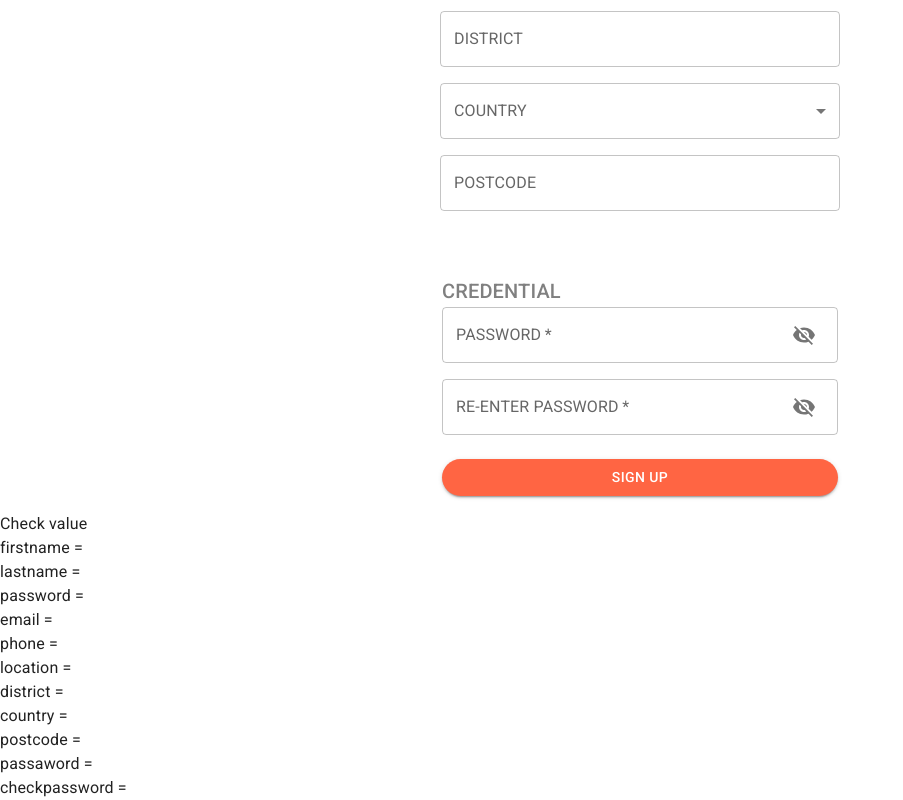
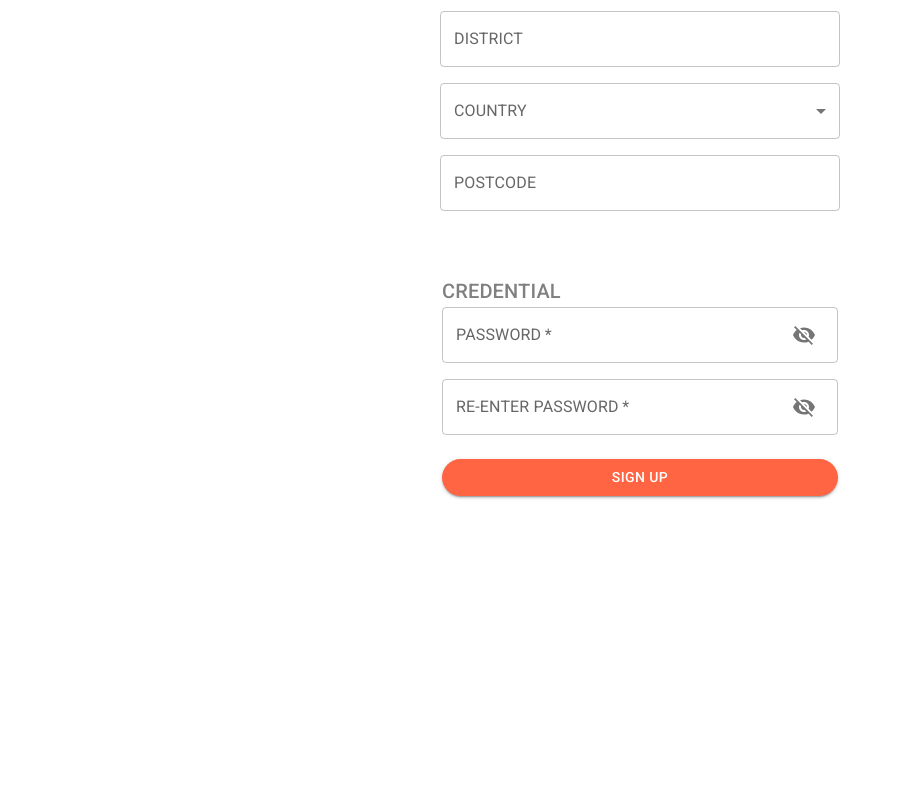
Before and after one commit to PleumjaiOfficial/E-Commerce_OnlineDrugstore-UI, a React (Create React App) app in the folder sukhaphala-drugstore/: page /Register in a window 1280 px wide. Shown: the part 623-1423 px from the top of the page, without its empty margins (0-903 px from the left). After the commit the page ends 1135 px from the top, so only its background shows below. Built offline with nearby package versions, Linux system fonts and the light colour scheme.

Commit message:
add more comment in pages

```diff
--- a/sukhaphala-drugstore/src/components/HeroSection/HeroSection.module.css
+++ b/sukhaphala-drugstore/src/components/HeroSection/HeroSection.module.css
@@ -8,7 +8,7 @@
 
 .background-img {
   width: 100%;
-  height: 700px;
+  height: 850px;
   object-fit: cover;
   object-position: 0% 1%;
 }
--- a/sukhaphala-drugstore/src/pages/AdminEditShop/AdminEditShop.js
+++ b/sukhaphala-drugstore/src/pages/AdminEditShop/AdminEditShop.js
@@ -1,6 +1,5 @@
 import React, { useEffect, useState, useRef } from 'react'
-import { useParams } from "react-router-dom";
-import { NavLink } from 'react-router-dom';
+import { useParams,NavLink,Redirect } from "react-router-dom";
 import axios from 'axios';
 import TextField from '@mui/material/TextField';
 import InputAdornment from '@mui/material/InputAdornment';
@@ -11,9 +10,10 @@ import HealthGoal from '../../components/HealthGoal/HealthGoal';
 import Footer from '../../components/Footer/Footer';
 import InfoModal from '../../components/InfoModal/InfoModal';
 import ConfirmModal from '../../components/ConfirmModal/ConfirmModal';
-import { Redirect } from 'react-router-dom';
 
 export const AdminEditShop = () => {
+
+  //state for modal
   const [openInfoEdit, setOpenInfoEdit] = useState(false);
   const [infoModalEdit, setInfoModalEdit] = useState({
     status: '',
@@ -91,8 +91,9 @@ export const AdminEditShop = () => {
     setOpenConfirmDel(true);
   }
 
+  //delete product if user confirm
   const handleDeleteProduct = () => {
-    // delProduct();
+    //close confirm modal
     handleCloseConfirmDel();
     axios.delete('http://localhost:5000/products/' + id, { withCredentials: true })
     .then(res => {
@@ -104,7 +105,6 @@ export const AdminEditShop = () => {
 
   const { id } = useParams();
   const [data, setData] = useState([]);
-  const [healthgoals, setHealthGoals] = useState([]);
   const [loading, setLoading] = useState(true);
 
   // Initial state of product that want to edit
--- a/sukhaphala-drugstore/src/pages/AdminShop/AdminShop.js
+++ b/sukhaphala-drugstore/src/pages/AdminShop/AdminShop.js
@@ -1,5 +1,5 @@
 import React, { useEffect, useState } from 'react';
-import Axios from 'axios';
+import axios from 'axios';
 import Navbar from '../../components/Navbar/Navbar';
 import image from '../../image/HeaderBackground.jpg';
 import Sidebar from '../../components/Sidebar/Sidebar';
@@ -9,13 +9,15 @@ import Footer from '../../components/Footer/Footer';
 
 export const AdminShop = () => {
 
+  //state for data
   const [data, setData] = useState([]);
 
+
+  //get data from API
   useEffect(() => {
-    Axios.get('http://localhost:5000/products')
+    axios.get('http://localhost:5000/products')
       .then(res => {
-        console.log(res)
-        setData(res.data)
+        setData(res.data) //if get success set ti state Data
       })
       .catch(err => {
         console.log(err)
@@ -40,6 +42,7 @@ export const AdminShop = () => {
         </div>
         <div className={classes["shop-product"]}>
           {
+            // map data state that geted from API
             data.map(i=>(
               <Product
                 id={i._id}
--- a/sukhaphala-drugstore/src/pages/Cart/Cart.js
+++ b/sukhaphala-drugstore/src/pages/Cart/Cart.js
@@ -1,4 +1,4 @@
-import React, { useEffect, useState } from 'react';
+import React from 'react';
 import Navbar from '../../components/Navbar/Navbar';
 import classes from './Cart.module.css';
 import Billing from '../../components/Billing/Billing';
--- a/sukhaphala-drugstore/src/pages/Home/Home.js
+++ b/sukhaphala-drugstore/src/pages/Home/Home.js
@@ -1,13 +1,11 @@
 import HeroSection from '../../components/HeroSection/HeroSection';
 import Navbar from '../../components/Navbar/Navbar';
-import Footer from '../../components/Footer/Footer';
 
 const Home = () => {
     return (
         <>
             <Navbar />
             <HeroSection />
-            <Footer />
         </>
     )
 }
--- a/sukhaphala-drugstore/src/pages/Register/Register.js
+++ b/sukhaphala-drugstore/src/pages/Register/Register.js
@@ -17,10 +17,9 @@ import InputAdornment from '@mui/material/InputAdornment';
 import Visibility from '@mui/icons-material/Visibility';
 import VisibilityOff from '@mui/icons-material/VisibilityOff';
 import Navbar from '../../components/Navbar/Navbar';
-import DrugVdo from '../../Video/vdo-regis.mp4';
 import InfoModal from '../../components/InfoModal/InfoModal';
 
-
+// theme for use on material UI
 const theme = createTheme({
   palette: {
     standard: {
@@ -32,19 +31,20 @@ const theme = createTheme({
 
 const Register = () =>  {
 
+  //state of basic information
   const [basicInfo,setBasicInfo] = useState({
     firstname:'',
     lastname: '',
     email:    '',
     phone:    '',
   })
+  //state error case of basic information
   const [firstnameError,setFirstnameError] = useState(false)
   const [lastnameError,setLastnameError] = useState(false)
   const [emailError,setEmailError] = useState(false)
   const [phoneError,setPhoneError] = useState(false)
-  const [phoneErrorFormat,setPhoneErrorFormat] = useState(false)
 
-
+  //state of address information
   const [address,setAddress] = useState({
     location: '',
     district: '',
@@ -52,13 +52,14 @@ const Register = () =>  {
     postcode: '',
   });
 
+  //state of credential
   const [credential,setCredential] = useState({
     password: '',
     re_password: '',
   });
+  //state error case of credential
   const [passwordError,setPasswordError] = useState(false)
   const [rePasswordError,setRePasswordError] = useState(false)
-
 
   //state of modal: false -> close modal, true -> open modal
   const [ openInfo, setOpenInfo ] = useState(false);
@@ -84,10 +85,11 @@ const Register = () =>  {
 
   const handleSubmit = () => {
 
+    //check basic-info error
+    //first all of textboxs are require
+    //if null, will set state error 'true'
 
-
-    //check basic-info error
-    var mailformat = /^\w+([\.-]?\w+)*@\w+([\.-]?\w+)*(\.\w{2,3})+$/;
+    var mailformat = /^\w+([\.-]?\w+)*@\w+([\.-]?\w+)*(\.\w{2,3})+$/; //correct format of email
     if(basicInfo.firstname == ''){
       setFirstnameError(true)
     } else {setFirstnameError(false)}
@@ -96,7 +98,7 @@ const Register = () =>  {
       setLastnameError(true)
     } else {setLastnameError(false)}
 
-    if(basicInfo.email == '' || !(basicInfo.email.match(mailformat))){
+    if(basicInfo.email == '' || !(basicInfo.email.match(mailformat))){ //not null and focus on format
       setEmailError(true)
     }else{
       setEmailError(false)
@@ -117,6 +119,7 @@ const Register = () =>  {
       setRePasswordError(true)
     } else {setRePasswordError(false)}
 
+    //password should to same in re-writing password
     if(credential.password !== credential.re_password){
       setRePasswordError(true)
        handleOpenInfo({
@@ -127,7 +130,7 @@ const Register = () =>  {
     else {
       setRePasswordError(false)
       const createCustomer = () => {
-        axios.post('http://localhost:5000/auth/register',
+        axios.post('http://localhost:5000/auth/register', //post data in state to API
         {
           "firstname": basicInfo.firstname,
           "lastname": basicInfo.lastname,
@@ -156,6 +159,7 @@ const Register = () =>  {
     }
   };
 
+  //state for show password (eyeicon)
   const [ showPassword, setShowPassword ] = useState(false);
   const [ showRePassword, setShowRePassword ] = useState(false);
   const handleMouseDownPassword = (e) => {
@@ -168,6 +172,7 @@ const Register = () =>  {
     setShowRePassword(prev => !prev);
   }
 
+  //phone must only 10 digit and focus on format (xxx)xxxxxxx
   const handleChangePhone = (e) => {
     const onlyNums = e.target.value.replace(/[^0-9]/g, '');
     if (onlyNums.length < 10) {
@@ -181,6 +186,7 @@ const Register = () =>  {
     }
   }
 
+  //postcode only 5 digit
   const handleChangePostcode = (e) => {
     const onlyNums = e.target.value.replace(/[^0-9]/g, '');
     if (onlyNums.length <= 5) {
@@ -194,25 +200,7 @@ const Register = () =>  {
 
   return (
     <>
-
       <Navbar />
-
-      {/* <video
-        autoPlay
-        loop
-        muted
-        style={{
-            position: "absolute",
-            width: "100%",
-            height: "130%",
-            objectFit: "cover",
-            zIndex: "-1",
-            opacity: "20%"
-        }}
-      >
-        <source src={DrugVdo} type="video/mp4" />
-      </video> */}
-
       <ThemeProvider theme={theme}>
         <Container component="main" maxWidth="xs">
           <CssBaseline />
@@ -290,12 +278,10 @@ const Register = () =>  {
                   <TextField
                     required
                     fullWidth
-                    // type="number"
                     id="PHONE NUMBER"
                     label="PHONE NUMBER"
                     name="PHONE NUMBER"
                     value={basicInfo.phone}
-                    //onChange={e => setBasicInfo({...basicInfo, phone: e.target.value})}
                     onChange={handleChangePhone}
                     error = {phoneError}
                     helperText= {phoneError && "Phone were number and 10-digit."}
@@ -317,27 +303,23 @@ const Register = () =>  {
               <Grid container spacing={2}>
                 <Grid item xs={12}>
                   <TextField
-                    // required
                     fullWidth
                     id="LOCATION"
                     label="LOCATION"
                     name="LOCATION"
                     value={address.location}
                     onChange={e => setAddress({...address, location: e.target.value})}
-                    // error={locationError}
                   />
                 </Grid>
 
                 <Grid item xs={12}>
                   <TextField
-                    // required
                     fullWidth
                     id="DISTRICT"
                     label="DISTRICT"
                     name="DISTRICT"
                     value={address.district}
                     onChange={e => setAddress({...address, district: e.target.value})}
-                    // error={districtError}
                   />
                 </Grid>
 
@@ -345,14 +327,12 @@ const Register = () =>  {
                   <FormControl sx={{ width: 400 }}>
                     <InputLabel id="demo-multiple-checkbox-label">COUNTRY</InputLabel>
                     <Select
-                      // required
                       fullWidth
                       labelId="select-label"
                       id="select"
                       value={address.country}
                       label="COUNTRY"
                       onChange={e => setAddress({...address, country: e.target.value})}
-                      // error={countryError}
                     >
                       <MenuItem value='thailand'> Thailand </MenuItem>
                     </Select>
@@ -361,15 +341,12 @@ const Register = () =>  {
 
                 <Grid item xs={12}>
                   <TextField
-                    // required
                     fullWidth
                     id="POSTCODE"
                     label="POSTCODE"
                     name="POSTCODE"
                     value={address.postcode}
-                    //onChange={e => setAddress({...address, postcode: e.target.value})}
                     onChange={handleChangePostcode}
-                    // error={postcodeError}
                   />
                 </Grid>
               </Grid>
@@ -460,21 +437,6 @@ const Register = () =>  {
         </Container>
       </ThemeProvider>
 
-      <p>Check value</p>
-      <p>firstname = {basicInfo.firstname}</p>
-      <p>lastname = {basicInfo.lastname}</p>
-      <p>password = {basicInfo.password}</p>
-      <p>email = {basicInfo.email}</p>
-      <p>phone = {basicInfo.phone}</p>
-
-      <p>location = {address.location}</p>
-      <p>district = {address.district}</p>
-      <p>country = {address.country}</p>
-      <p>postcode = {address.postcode}</p>
-
-      <p>passaword = {credential.password}</p>
-      <p>checkpassword = {credential.re_password}</p>
-
       <InfoModal
           open={openInfo}
           onClose={handleCloseInfo}
```
Also changed, not shown: sukhaphala-drugstore/src/pages/AdminCreateProduct/AdminCreateProduct.js (+7 -18 lines), sukhaphala-drugstore/src/pages/Login/Login.js (+15 -34 lines), sukhaphala-drugstore/src/pages/ProductDetail/ProductDetail.js (+14 -19 lines), sukhaphala-drugstore/src/pages/Shop/Shop.js (+9 -19 lines).
